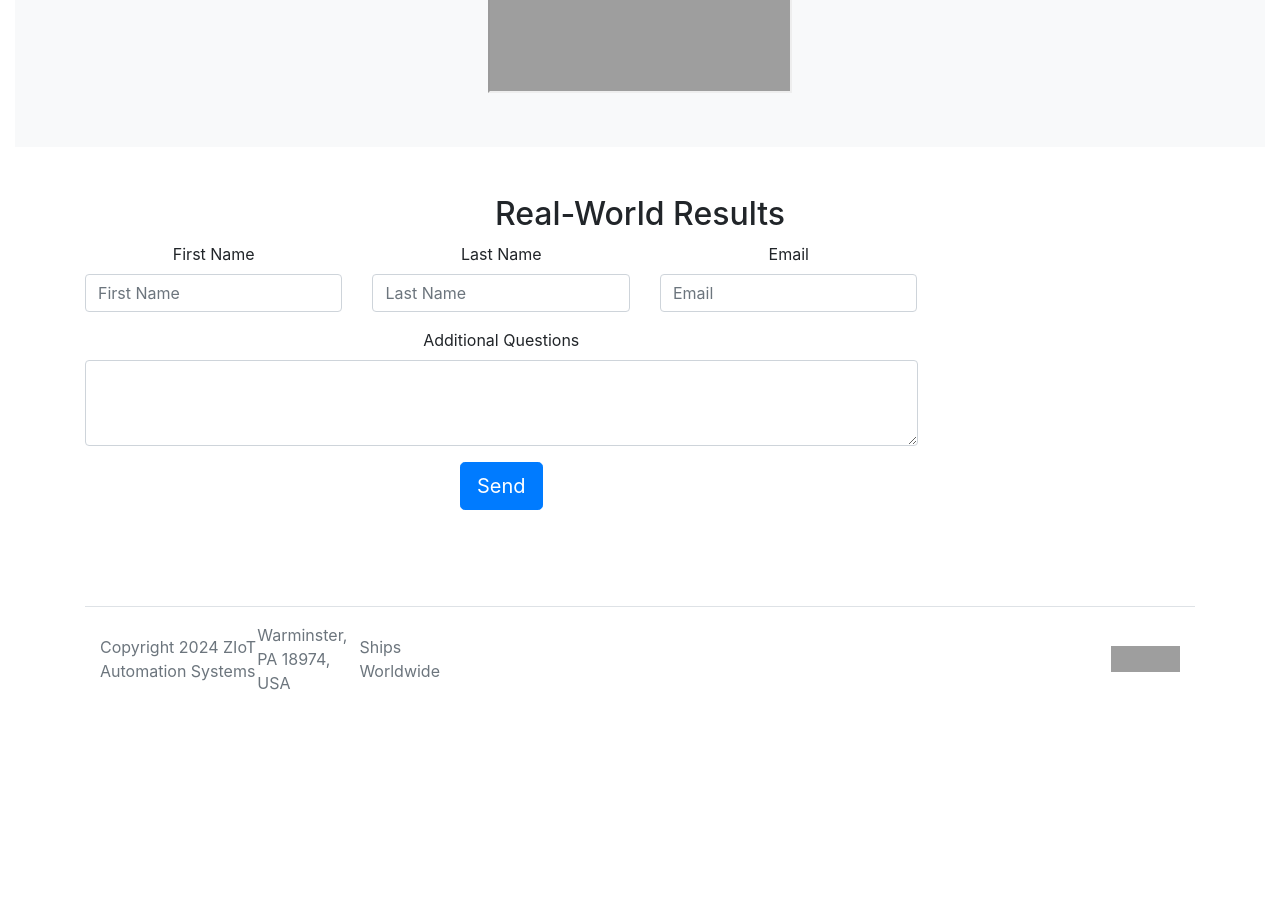
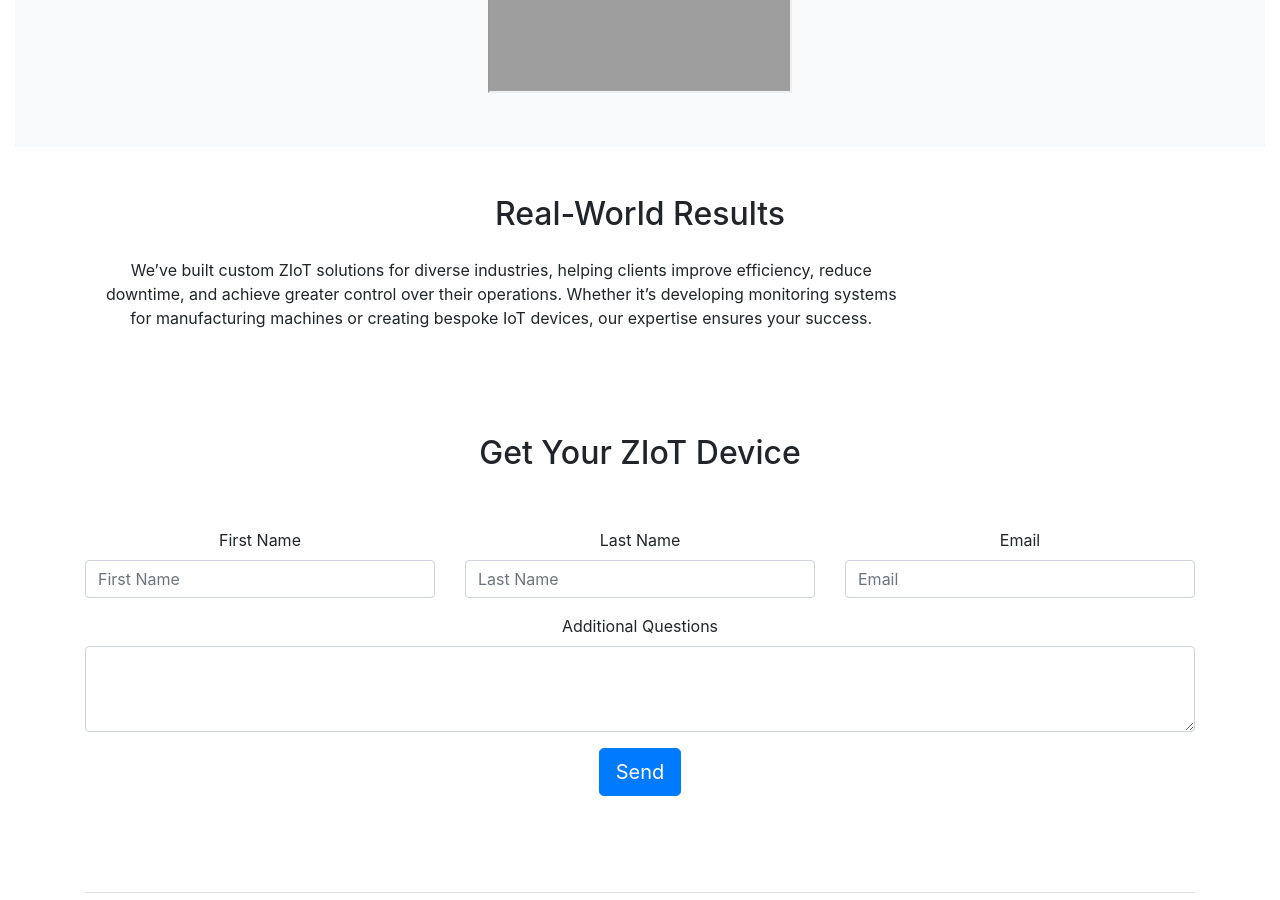
Before and after one commit to ZIoT-Systems/ZIoT-Systems.github.io, a Jekyll site: the page customapps.html, which Jekyll copies as it is, in a window 1280 px wide and 900 px high, scrolled down 1141 px. Built offline with Jekyll 4.4.1, drawn with Linux system fonts in a browser that asks for light colours; a script that is not in the unit is left out; before the commit the page ends 1876 px from its top, so only the background shows below that; grey boxes are pictures that could not be loaded.

Commit message:
updates Fri 11/29/2024 11:25:32.30

```diff
--- a/_layouts/default.html
+++ b/_layouts/default.html
@@ -329,7 +329,7 @@
     <section class="bg" id="demoAnchor">
         <div class="container text-center">
             <h2>Real-World Results</h2>
-            <div class="w-75 p-3>
+            <div class="w-75 p-3">
                 <p>
                     We’ve built custom ZIoT solutions for diverse industries, helping clients improve efficiency, reduce downtime, and achieve greater control over their operations. Whether it’s developing monitoring systems for manufacturing machines or creating bespoke IoT devices, our expertise ensures your success.
                 </p>
--- a/customapps.html
+++ b/customapps.html
@@ -153,7 +153,7 @@
     <section class="bg" id="demoAnchor">
         <div class="container text-center">
             <h2>Real-World Results</h2>
-            <div class="w-75 p-3>
+            <div class="w-75 p-3">
             <p>
                 We’ve built custom ZIoT solutions for diverse industries, helping clients improve efficiency, reduce downtime, and achieve greater control over their operations. Whether it’s developing monitoring systems for manufacturing machines or creating bespoke IoT devices, our expertise ensures your success.
             </p>
```
